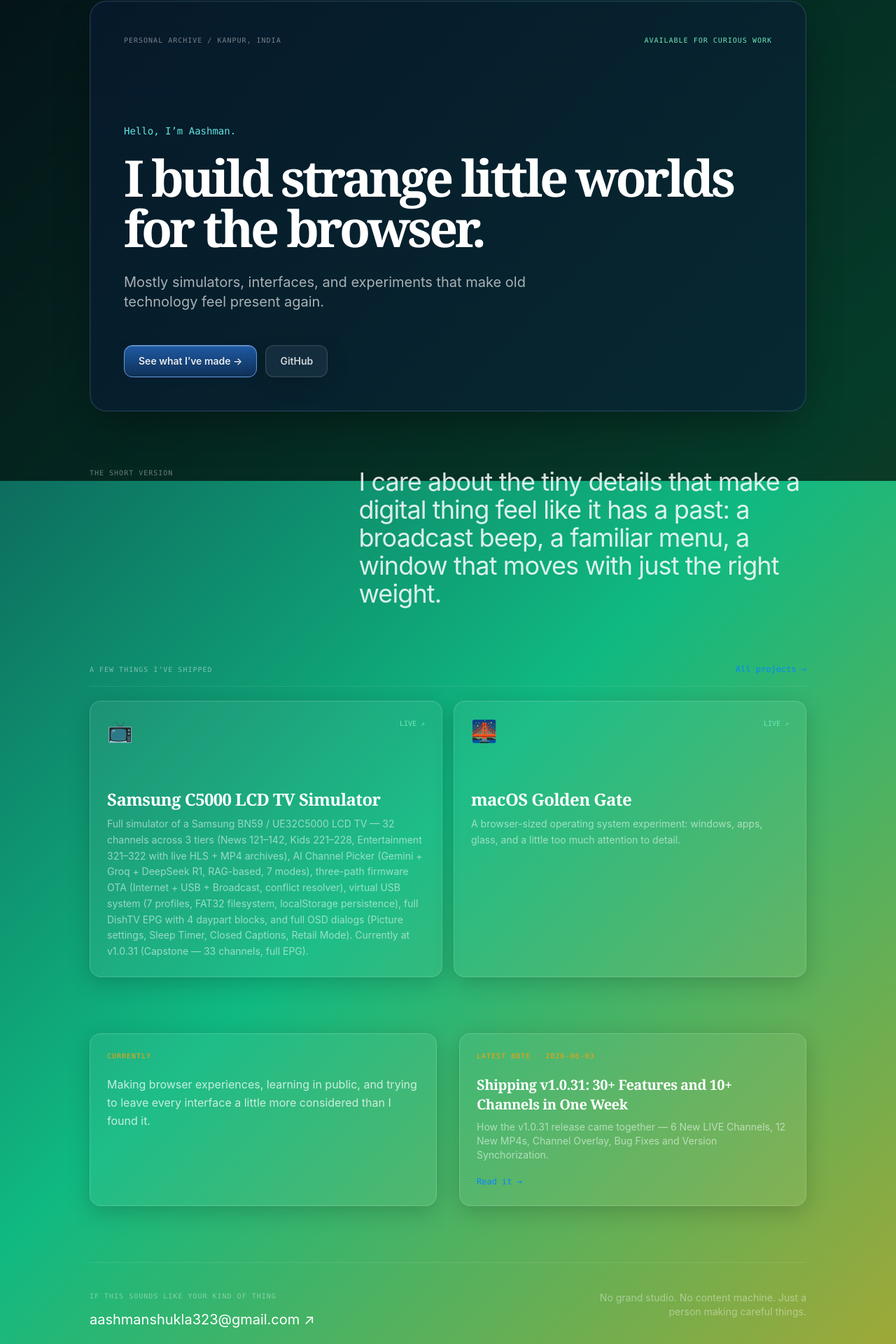
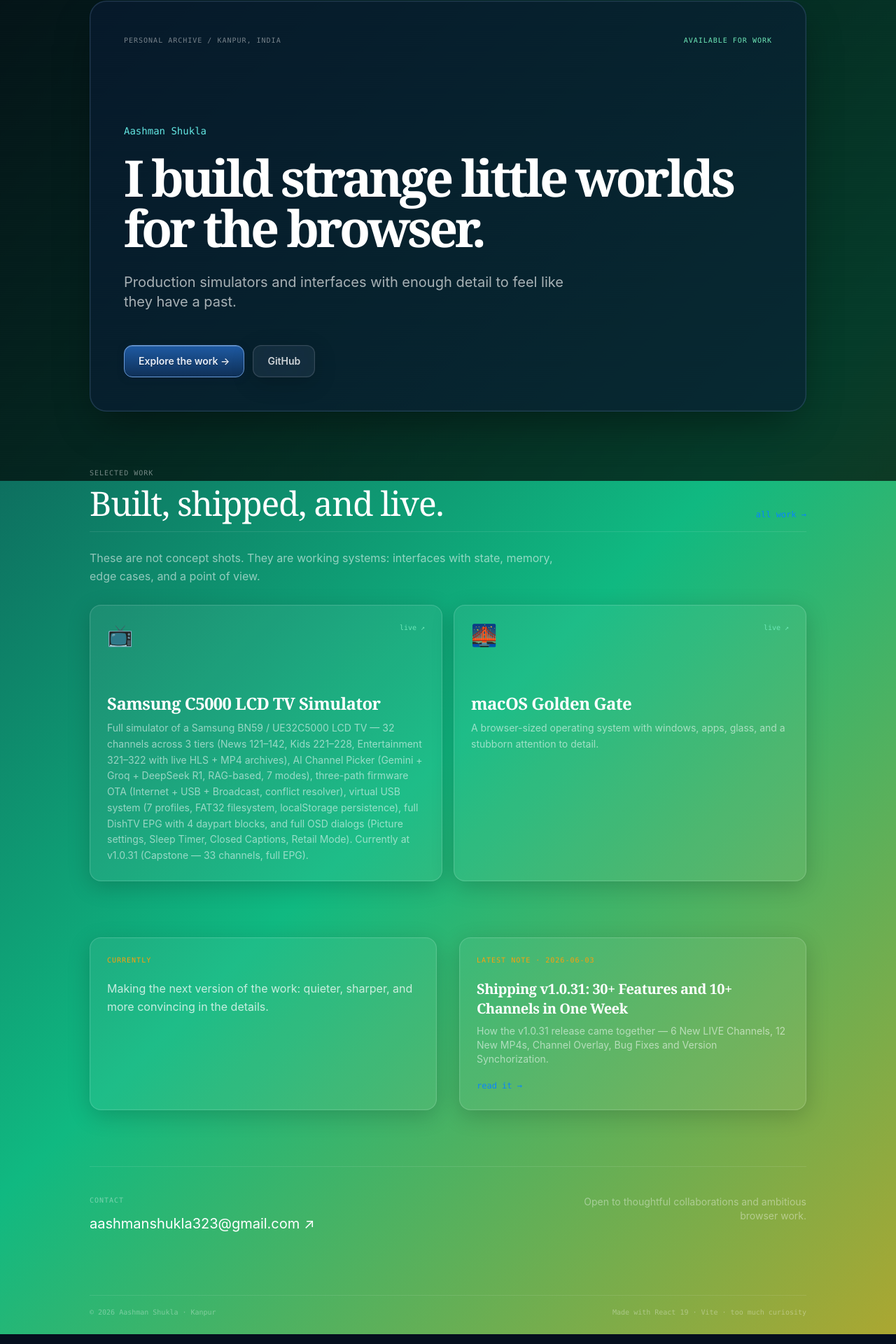
Before and after one commit to AashmanShukla3223/AashmanShukla3223, a React (Vite) app: page / in a window 1280 px wide. Shown: the part 113-2033 px from the top of the page at 70% size. Built offline with nearby package versions, Linux system fonts and the light colour scheme.

Commit message:
Focus homepage on shipped work

```diff
--- a/src/pages/Home.tsx
+++ b/src/pages/Home.tsx
@@ -6,93 +6,33 @@
   const featured = projects.filter((project) => project.highlight).slice(0, 1);
   const latest = posts[0];
 
-  return (
-    <div className="max-w-5xl mx-auto">
+  return <div className="max-w-5xl mx-auto">
     <section className="glass-strong rounded-3xl p-7 sm:p-12 animate-slide-up">
       <div className="flex items-center justify-between gap-4 text-[10px] uppercase tracking-widest font-mono text-white/45">
-          <span>personal archive / kanpur, india</span>
-          <span className="text-emerald-300">Available for curious work</span>
+        <span>personal archive / kanpur, india</span><span className="text-emerald-300">available for work</span>
       </div>
-
       <div className="mt-20 sm:mt-28 max-w-4xl">
-          <p className="text-sm text-tahoe-mint font-mono mb-5">Hello, I’m Aashman.</p>
-          <h1 className="text-5xl sm:text-7xl font-bold tracking-[-0.06em] leading-[0.95] text-white">
-            I build strange little worlds for the browser.
-          </h1>
-          <p className="mt-7 max-w-2xl text-lg sm:text-xl leading-relaxed text-white/65">
-            Mostly simulators, interfaces, and experiments that make old technology feel present again.
-          </p>
+        <p className="text-sm text-tahoe-mint font-mono mb-5">Aashman Shukla</p>
+        <h1 className="text-5xl sm:text-7xl font-bold tracking-[-0.06em] leading-[0.95] text-white">I build strange little worlds for the browser.</h1>
+        <p className="mt-7 max-w-2xl text-lg sm:text-xl leading-relaxed text-white/65">Production simulators and interfaces with enough detail to feel like they have a past.</p>
       </div>
-
-        <div className="mt-12 flex flex-wrap gap-3">
-          <Link to="/projects" className="osd-button px-5 py-3 rounded-xl text-sm font-semibold">
-            See what I’ve made →
-          </Link>
-          <a href="https://github.com/AashmanShukla3223" target="_blank" rel="noopener noreferrer" className="glass px-5 py-3 rounded-xl text-sm font-semibold text-white/80 hover:text-white transition-colors">
-            GitHub
-          </a>
-        </div>
-      </section>
-
-      <section className="mt-20 grid gap-10 sm:grid-cols-[0.7fr_1.3fr] items-start">
-        <div>
-          <p className="text-[10px] uppercase tracking-widest font-mono text-white/40">The short version</p>
-        </div>
-        <p className="text-2xl sm:text-4xl leading-tight tracking-tight text-white/85">
-          I care about the tiny details that make a digital thing feel like it has a past: a broadcast beep, a familiar menu, a window that moves with just the right weight.
-        </p>
+      <div className="mt-12 flex flex-wrap gap-3"><Link to="/projects" className="osd-button px-5 py-3 rounded-xl text-sm font-semibold">Explore the work →</Link><a href="https://github.com/AashmanShukla3223" target="_blank" rel="noopener noreferrer" className="glass px-5 py-3 rounded-xl text-sm font-semibold text-white/80 hover:text-white transition-colors">GitHub</a></div>
     </section>
 
     <section className="mt-20">
-        <div className="flex items-center justify-between border-b border-white/10 pb-4">
-          <p className="text-[10px] uppercase tracking-widest font-mono text-white/45">A few things I’ve shipped</p>
-          <Link to="/projects" className="text-xs font-mono text-tahoe-blue hover:underline">All projects →</Link>
-        </div>
-
-        <div className="mt-5 grid gap-4 sm:grid-cols-2">
-          {featured.map((project) => (
-            <a key={project.id} href={project.url} target="_blank" rel="noopener noreferrer" className="glass rounded-2xl p-6 group hover:-translate-y-1 transition-transform">
-              <div className="flex items-start justify-between gap-4">
-                <span className="text-3xl">{project.emoji}</span>
-                <span className="text-[10px] font-mono text-emerald-300">LIVE ↗</span>
-              </div>
-              <h2 className="mt-16 text-2xl font-bold text-white group-hover:text-tahoe-blue transition-colors">{project.name}</h2>
-              <p className="mt-2 text-sm text-white/55 leading-relaxed">{project.description}</p>
-            </a>
-          ))}
-          <a href="https://macos-27-golden-gate.vercel.app" target="_blank" rel="noopener noreferrer" className="glass rounded-2xl p-6 group hover:-translate-y-1 transition-transform">
-            <div className="flex items-start justify-between gap-4">
-              <span className="text-3xl">🌉</span>
-              <span className="text-[10px] font-mono text-emerald-300">LIVE ↗</span>
-            </div>
-            <h2 className="mt-16 text-2xl font-bold text-white group-hover:text-tahoe-blue transition-colors">macOS Golden Gate</h2>
-            <p className="mt-2 text-sm text-white/55 leading-relaxed">A browser-sized operating system experiment: windows, apps, glass, and a little too much attention to detail.</p>
-          </a>
+      <div className="flex items-end justify-between border-b border-white/10 pb-4"><div><p className="text-[10px] uppercase tracking-widest font-mono text-white/45">selected work</p><h2 className="mt-3 text-3xl sm:text-5xl font-serif text-white">Built, shipped, and live.</h2></div><Link to="/projects" className="text-xs font-mono text-tahoe-blue hover:underline">all work →</Link></div>
+      <p className="mt-6 max-w-2xl text-white/55 leading-relaxed">These are not concept shots. They are working systems: interfaces with state, memory, edge cases, and a point of view.</p>
+      <div className="mt-7 grid gap-4 sm:grid-cols-2">
+        {featured.map((project) => <a key={project.id} href={project.url} target="_blank" rel="noopener noreferrer" className="glass rounded-2xl p-6 group hover:-translate-y-1 transition-transform"><div className="flex items-start justify-between gap-4"><span className="text-3xl">{project.emoji}</span><span className="text-[10px] font-mono text-emerald-300">live ↗</span></div><h3 className="mt-16 text-2xl font-bold text-white group-hover:text-tahoe-blue transition-colors">{project.name}</h3><p className="mt-2 text-sm text-white/55 leading-relaxed">{project.description}</p></a>)}
+        <a href="https://macos-27-golden-gate.vercel.app" target="_blank" rel="noopener noreferrer" className="glass rounded-2xl p-6 group hover:-translate-y-1 transition-transform"><div className="flex items-start justify-between gap-4"><span className="text-3xl">🌉</span><span className="text-[10px] font-mono text-emerald-300">live ↗</span></div><h3 className="mt-16 text-2xl font-bold text-white group-hover:text-tahoe-blue transition-colors">macOS Golden Gate</h3><p className="mt-2 text-sm text-white/55 leading-relaxed">A browser-sized operating system with windows, apps, glass, and a stubborn attention to detail.</p></a>
       </div>
     </section>
 
     <section className="mt-20 grid gap-8 sm:grid-cols-2">
-        <div className="glass rounded-2xl p-6">
-          <p className="text-[10px] uppercase tracking-widest font-mono text-tahoe-orange">currently</p>
-          <p className="mt-5 text-white/75 leading-relaxed">Making browser experiences, learning in public, and trying to leave every interface a little more considered than I found it.</p>
-        </div>
-        {latest && (
-          <Link to={`/writing/${latest.slug}`} className="glass rounded-2xl p-6 group">
-            <p className="text-[10px] uppercase tracking-widest font-mono text-tahoe-orange">Latest note · {latest.date}</p>
-            <h2 className="mt-5 text-xl font-bold text-white group-hover:text-tahoe-blue transition-colors">{latest.title}</h2>
-            <p className="mt-2 text-sm text-white/55">{latest.excerpt}</p>
-            <span className="inline-block mt-5 text-xs text-tahoe-blue font-mono">Read it →</span>
-          </Link>
-        )}
+      <div className="glass rounded-2xl p-6"><p className="text-[10px] uppercase tracking-widest font-mono text-tahoe-orange">currently</p><p className="mt-5 text-white/75 leading-relaxed">Making the next version of the work: quieter, sharper, and more convincing in the details.</p></div>
+      {latest && <Link to={`/writing/${latest.slug}`} className="glass rounded-2xl p-6 group"><p className="text-[10px] uppercase tracking-widest font-mono text-tahoe-orange">latest note · {latest.date}</p><h2 className="mt-5 text-xl font-bold text-white group-hover:text-tahoe-blue transition-colors">{latest.title}</h2><p className="mt-2 text-sm text-white/55">{latest.excerpt}</p><span className="inline-block mt-5 text-xs text-tahoe-blue font-mono">read it →</span></Link>}
     </section>
 
-      <section className="mt-20 mb-10 border-t border-white/10 pt-10 flex flex-col sm:flex-row justify-between gap-5">
-        <div>
-          <p className="text-[10px] uppercase tracking-widest font-mono text-white/40">If this sounds like your kind of thing</p>
-          <a href="mailto:aashmanshukla323@gmail.com" className="inline-block mt-3 text-xl text-white hover:text-tahoe-blue transition-colors">aashmanshukla323@gmail.com ↗</a>
-        </div>
-        <p className="text-sm text-white/40 max-w-xs sm:text-right">No grand studio. No content machine. Just a person making careful things.</p>
-      </section>
-    </div>
-  );
+    <section className="mt-20 mb-10 border-t border-white/10 pt-10 flex flex-col sm:flex-row justify-between gap-5"><div><p className="text-[10px] uppercase tracking-widest font-mono text-white/40">contact</p><a href="mailto:aashmanshukla323@gmail.com" className="inline-block mt-3 text-xl text-white hover:text-tahoe-blue transition-colors">aashmanshukla323@gmail.com ↗</a></div><p className="text-sm text-white/40 max-w-xs sm:text-right">Open to thoughtful collaborations and ambitious browser work.</p></section>
+  </div>;
 }
```
Lines whose indentation alone changed are shown as unchanged.
